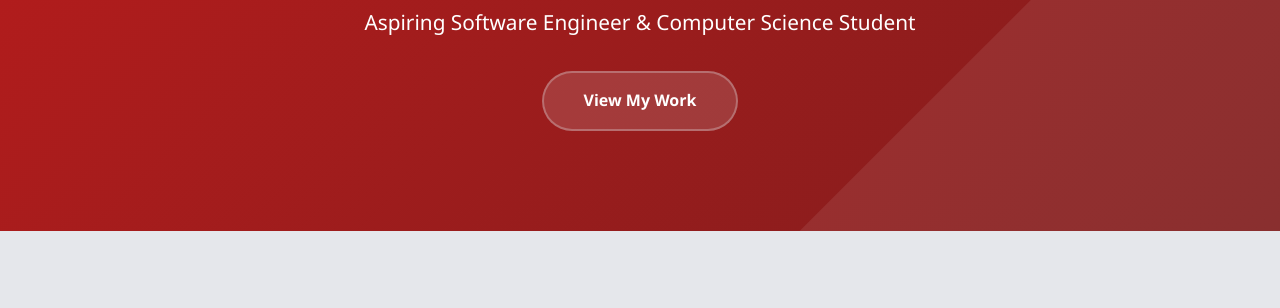
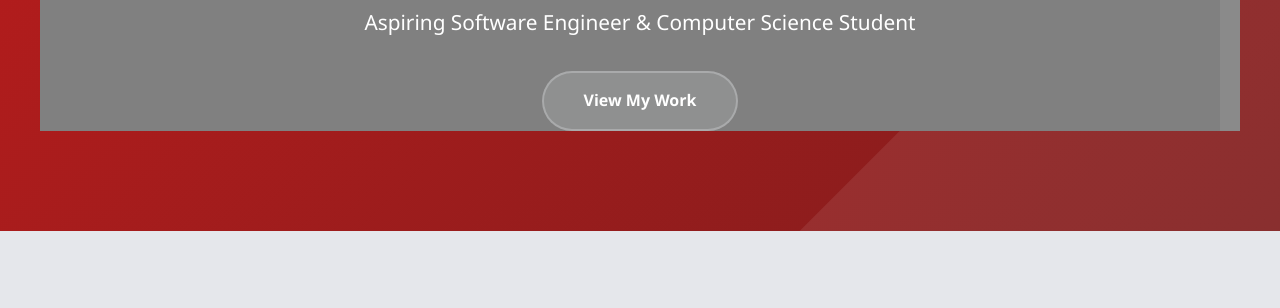
Before and after one commit to Devaprakash47/PortfolioWebsite, a website built with Parcel: page src/index.html in a window 1280 px wide. Shown: the part 275-583 px from the top of the page. Built offline with nearby package versions, Linux system fonts and the light colour scheme.

Commit message:
Initial Commit

```diff
--- a/src/index.html
+++ b/src/index.html
@@ -4,11 +4,12 @@
     <meta charset="UTF-8">
     <meta name="viewport" content="width=device-width, initial-scale=1.0">
     <title>Alex Johnson - Aspiring Software Engineer</title>
-   <style>
+   <style backgroun>
     * {
         margin: 0;
         padding: 0;
         box-sizing: border-box;
+        background-color: grey;
     }
 
     :root {
```
